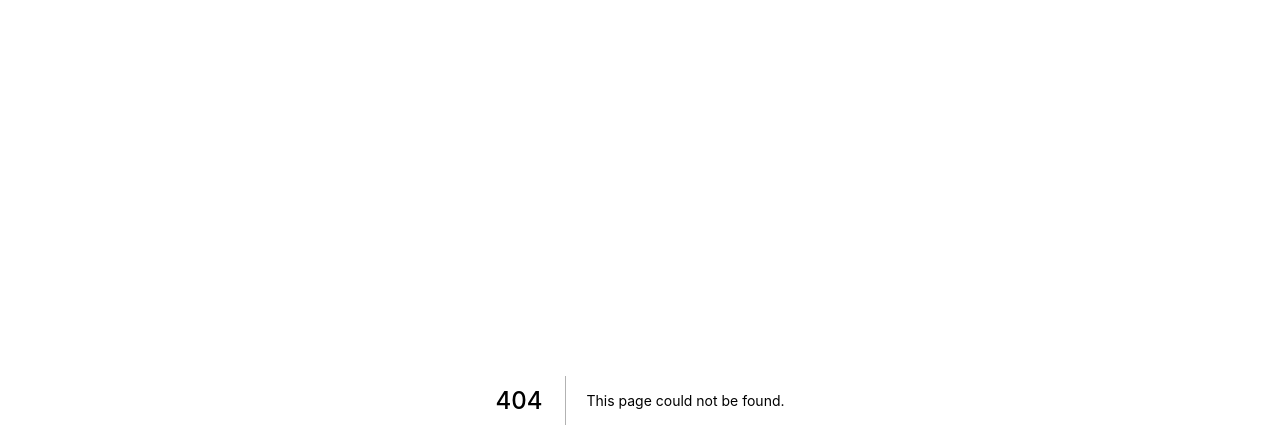
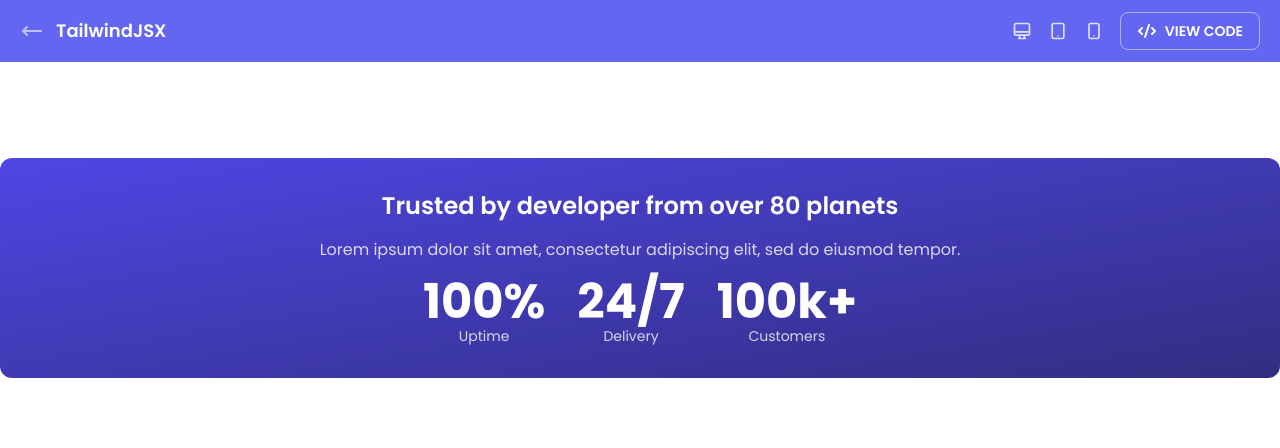
Before and after one commit to akhtersoyeb/tailwindJsx, a Next.js app: page /snippets/4 in a window 1280 px wide. Before the commit this address had no page. Shown: the top 448 px of the page. Built offline with nearby package versions, Linux system fonts and the light colour scheme.

Commit message:
added snippet - ID=4, brand feature card 1

```diff
--- a/libs/snippetData.json
+++ b/libs/snippetData.json
@@ -13,5 +13,10 @@
         "id": 3,
         "name": "blog cards 1",
         "image": "/snippetImages/blog-cards-1.png"
+    },
+    {
+        "id": 4,
+        "name": "brand feature card 1",
+        "image": "/snippetImages/brand-feature-card-1.png"
     }
 ]
--- /dev/null
+++ b/pages/snippets/4.js
@@ -0,0 +1,27 @@
+import SnippetLayout from "../../components/SnippetLayout";
+
+export default function demo() {
+    return (
+        <SnippetLayout>
+            <div className="container mx-auto py-8 flex flex-col items-center gap-4 bg-gradient-to-br from-indigo-600 to-indigo-900 text-white rounded-xl">
+  <h1 className="text-2xl font-semibold text-center">Trusted by developer from over 80 planets</h1>
+  <p className="filter opacity-80 text-center">Lorem ipsum dolor sit amet, consectetur adipiscing elit, sed do eiusmod tempor.</p>
+  <div className="flex items-center gap-8">
+    <div className="flex flex-col items-center">
+      <h3 className="text-5xl font-bold">100%</h3>
+      <p className="filter opacity-80 text-sm">Uptime</p>
+    </div>
+    <div className="flex flex-col items-center">
+      <h3 className="text-5xl font-bold">24/7</h3>
+      <p className="filter opacity-80 text-sm">Delivery</p>
+    </div>
+    <div className="flex flex-col items-center">
+      <h3 className="text-5xl font-bold">100k+</h3>
+      <p className="filter opacity-80 text-sm">Customers</p>
+    </div>
+  </div>
+</div>
+
+        </SnippetLayout>
+    )
+}
```
Also changed, not shown: public/snippetImages/brand-feature-card-1.png (added).
